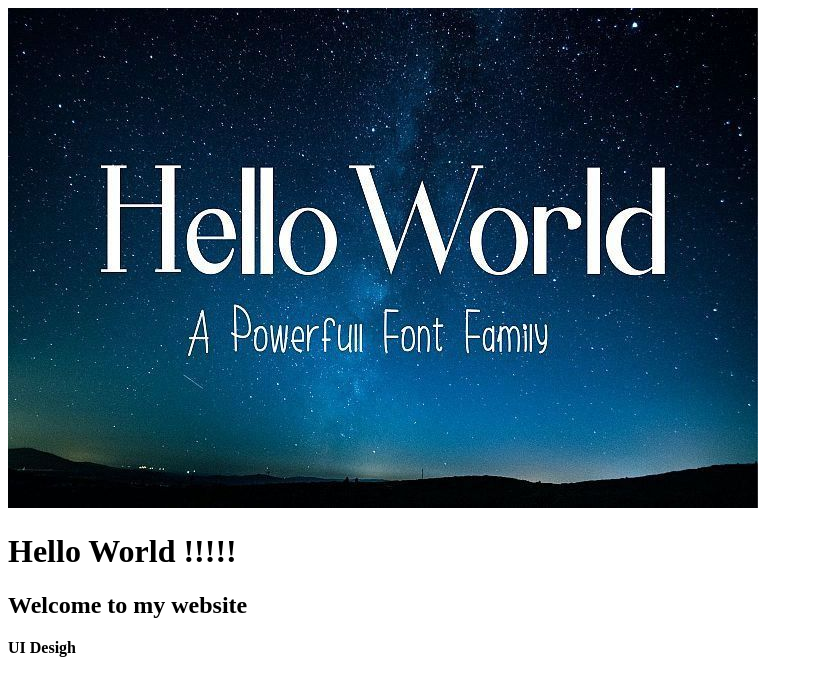
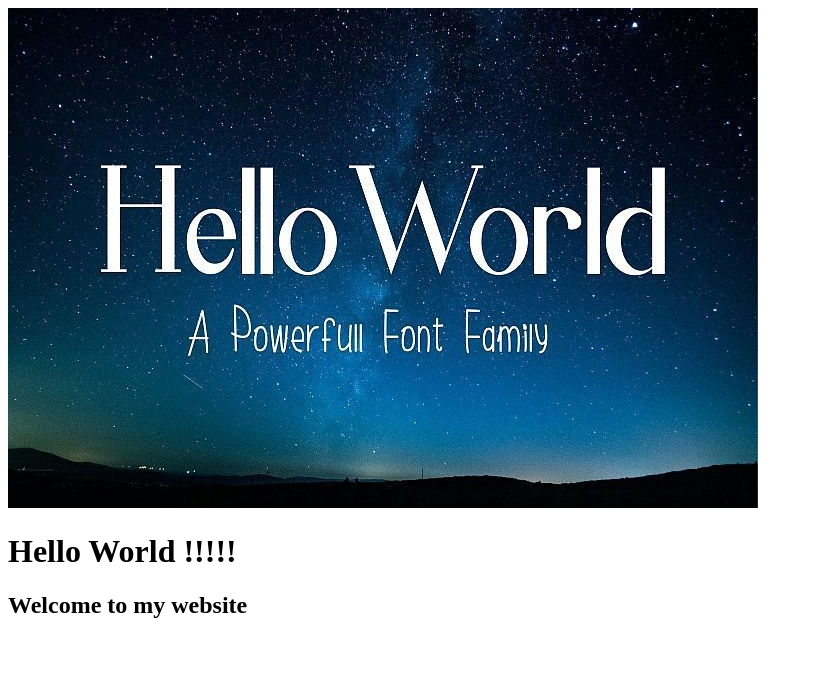
Before and after one commit to Invalid404-sudo/TestGit, a plain HTML site: page index.html in a window 1280 px wide. Shown: the whole page, without its empty margins (0-813 px from the left). Drawn offline with Linux system fonts and the light colour scheme.

Commit message:
Update index.html

```diff
--- a/index.html
+++ b/index.html
@@ -7,5 +7,4 @@
   <img src="2.jpg"/>
   <h1>Hello World !!!!!</h1>
   <h2>Welcome to my website</h2>
-  <b>UI Desigh</b>
 </body>
```
